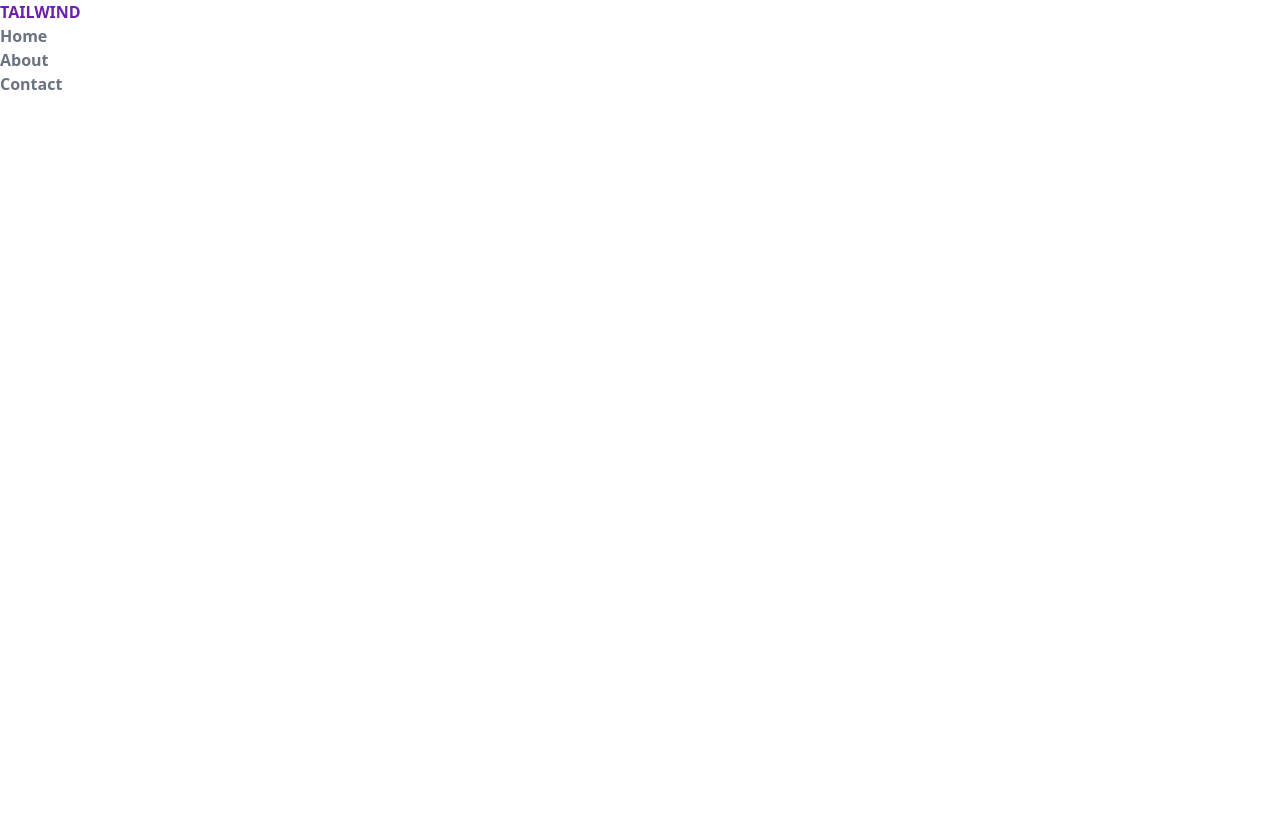
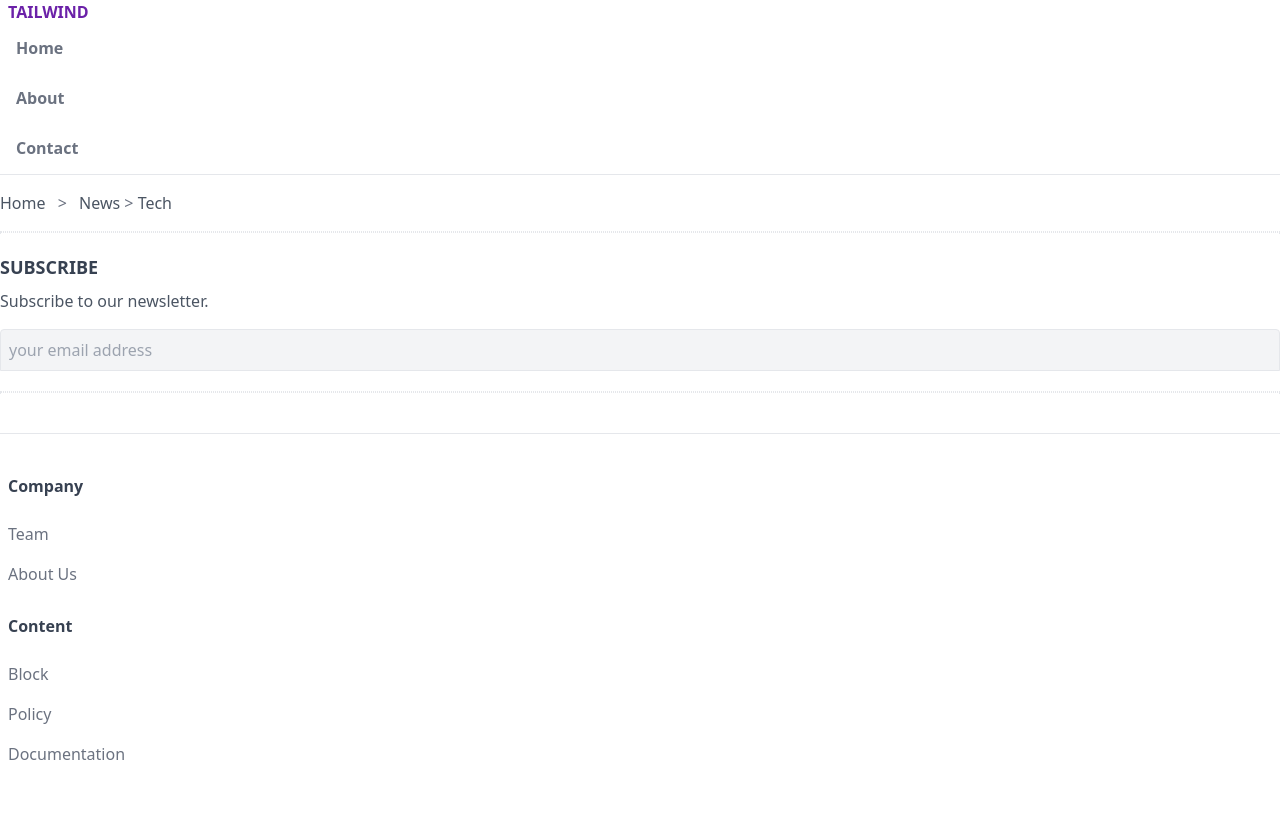
Before and after one commit to Shkirenkoroma/tailwindProgect, a website: page index.html in a window 1280 px wide. Drawn offline with Linux system fonts and the light colour scheme.

Commit message:
feature/AddedNewStyle

```diff
--- a/index.html
+++ b/index.html
@@ -1,30 +1,125 @@
 <!DOCTYPE html>
 <html lang="en">
-
   <head>
-  <meta charset="UTF-8">
-  <meta name="viewport" content="width=device-width, initial-scale=1.0">
-  <link rel="stylesheet" href="./public/styles.css">
+    <meta charset="UTF-8" />
+    <meta name="viewport" content="width=device-width, initial-scale=1.0" />
+    <link rel="stylesheet" href="./public/styles.css" />
     <title>Tailwind CSS</title>
   </head>
 
   <body>
-<header>
+    <header class="px-2 border-b">
       <a href="#" class="uppercase font-bold text-purple-800">Tailwind</a>
       <nav>
         <ul class="text-gray-500 font-semibold">
           <li>
-        <a href="#">Home</a>
+            <a
+              href="#"
+              class="inline-block py-3 px-2 border-b-2 border-transparent hover:text-purple-800 hover:border-purple-800"
+            >
+              Home
+            </a>
           </li>
           <li>
-        <a href="#">About</a>
+            <a
+              href="#"
+              class="inline-block py-3 px-2 border-b-2 border-transparent hover:text-purple-800 hover:border-purple-800"
+            >
+              About
+            </a>
           </li>
           <li>
-        <a href="#">Contact</a>
+            <a
+              href="#"
+              class="inline-block py-3 px-2 border-b-2 border-transparent hover:text-purple-800 hover:border-purple-800"
+            >
+              Contact
+            </a>
           </li>
         </ul>
       </nav>
     </header>
+    <main>
+      <div>
+        <div class="py-4 overflow-y-auto whitespace-nowrap">
+          <a href="#" class="text-gray-600 hover:text-gray-900">Home</a>
+          <span class="mx-2 text-gray-500">&gt;</span>
+          <a href="#" class="text-gray-600 hover:text-gray-900">News</a>
+          <span class="text-gray-500">&gt;</span>
+          <a href="#" class="text-gray-600 hover:text-gray-900">Tech</a>
+        </div>
+      </div>
+      <div class="border border-dotted"></div>
+      <div class="my-5">
+        <h5 class="font-bold text-lg uppercase text-gray-700 mb-2">
+          Subscribe
+        </h5>
+        <p class="text-gray-600 mb-4">Subscribe to our newsletter.</p>
+        <input
+          placeholder="your email address"
+          type="text"
+          class="text-gray-700 bg-gray-100 p-2 w-full border rounded-t hover:border-gray-600"
+        />
+      </div>
+      <div class="border border-dotted"></div>
+    </main>
+    <footer class="border-t mt-10 py-10 px-2">
+      <div>
+        <div class="mb-5">
+          <h6 class="font-semibold text-gray-700 mb-4">Company</h6>
+          <ul>
+            <li>
+              <a
+                href="#"
+                class="inline-block text-gray-500 py-2 hover:underline"
+              >
+                Team
+              </a>
+            </li>
+            <li>
+              <a
+                href="#"
+                class="inline-block text-gray-500 py-2 hover:underline"
+              >
+                About Us
+              </a>
+            </li>
+          </ul>
+        </div>
+        <div>
+          <h6 class="font-semibold text-gray-700 mb-4">Content</h6>
+          <ul>
+            <li>
+              <a
+                class="inline-block text-gray-500 py-2 hover:underline"
+                href="#"
+              >
+                Block
+              </a>
+            </li>
+          </ul>
+          <ul>
+            <li>
+              <a
+                class="inline-block text-gray-500 py-2 hover:underline"
+                href="#"
+              >
+                Policy
+              </a>
+            </li>
+          </ul>
+          <ul>
+            <li>
+              <a
+                class="inline-block text-gray-500 py-2 hover:underline"
+                href="#"
+              >
+                Documentation
+              </a>
+            </li>
+          </ul>
+        </div>
+      </div>
+    </footer>
   </body>
-
 </html>
```
Also changed, not shown: public/styles.css. Lines whose indentation alone changed are shown as unchanged.
